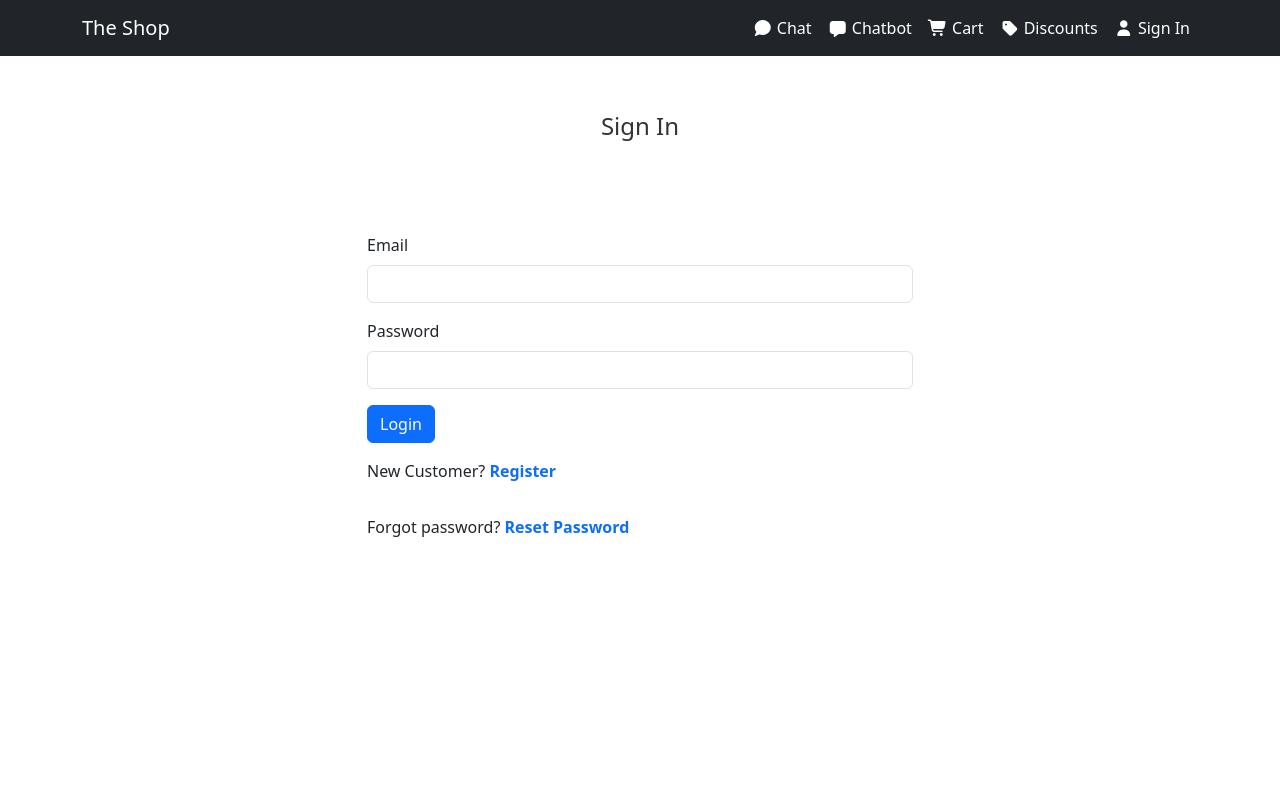
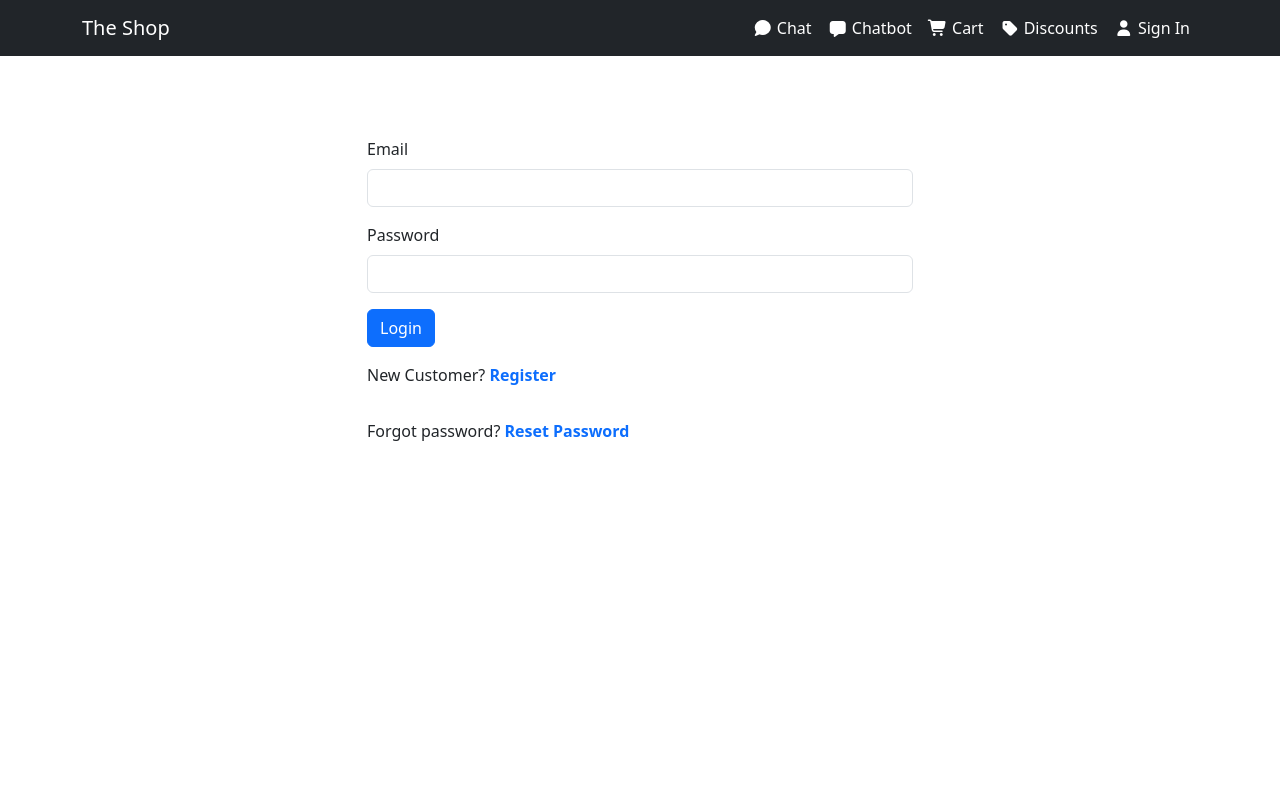
Before and after one commit to dluongta/The-Digital-Shop, a React (Create React App) app in the folder client/: page /login in a window 1280 px wide. Shown: the top 800 px of the page. Built offline with nearby package versions, Linux system fonts and the light colour scheme.

Commit message:
complete app

```diff
--- a/client/src/App.js
+++ b/client/src/App.js
@@ -58,17 +58,12 @@ const LayoutWrapper = ({ children }) => {
       <Header />
 
       <main
-        className={isChat ? 'overflow-hidden' : 'pt-5 mt-5'}
-        style={
-          isChat
-            ? {
-              height: "100dvh",
-              margin: 0,
-            }
-            : {
-              paddingTop: "120px",
-            }
-        }
+        className="overflow-hidden"
+        style={{
+          height: "100dvh",
+          paddingTop: 0,
+          margin: 0,
+        }}
       >
         {children}
       </main>
--- a/client/src/components/ChatLayout.jsx
+++ b/client/src/components/ChatLayout.jsx
@@ -82,7 +82,7 @@ export default function ChatLayout() {
   };
 
   return (
-    <div className="flex flex-col h-full w-full bg-white overflow-hidden">
+    <div className="flex flex-col h-full overflow-hidden">
       <div className="shrink-0">
         <Header />
       </div>
```
Also changed, not shown: 7 other files (tests, documents, lock files or other folders).
